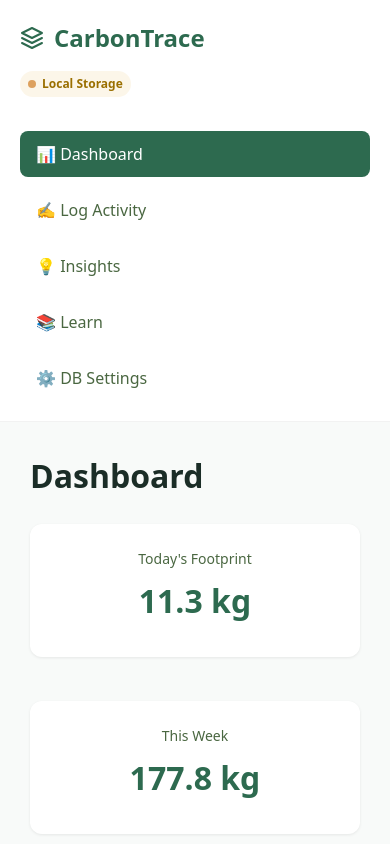
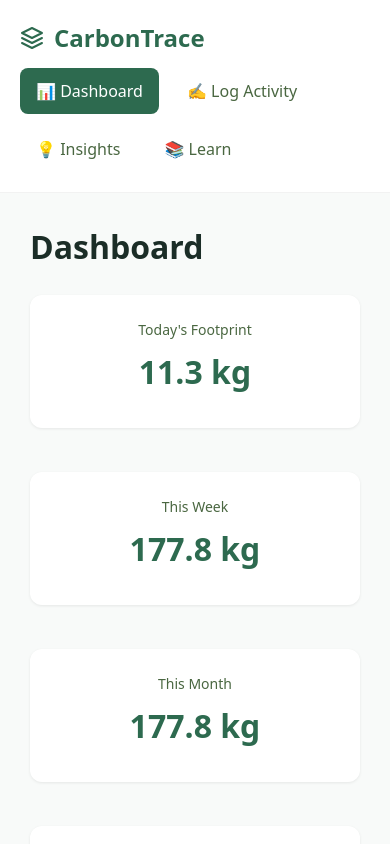
Before and after one commit to nid67/carbon-trace, a plain HTML site: page index.html in a window 390 px wide. Shown: the top 844 px of the page. Drawn offline with nearby package versions, Linux system fonts and the light colour scheme.

Commit message:
Restrict DB Settings view to ?admin=true parameter and optimize layout

```diff
--- a/index.html
+++ b/index.html
@@ -217,6 +217,17 @@
         height: auto;
         border-right: none;
         border-bottom: 1px solid rgba(0,0,0,0.05);
+        flex-direction: row;
+        flex-wrap: wrap;
+        align-items: center;
+        gap: 12px;
+      }
+      .brand {
+        margin-bottom: 0;
+        margin-right: 16px;
+      }
+      .connection-badge {
+        margin-bottom: 0;
       }
     }
 
@@ -1675,6 +1686,20 @@
         updateDashboard();
         renderLogTable();
         renderInsights();
+
+        // Hide DB Settings & Connection Indicator unless ?admin=true is present in the URL
+        const urlParams = new URLSearchParams(window.location.search);
+        const isAdmin = urlParams.get('admin') === 'true';
+        const settingsBtn = document.querySelector('[data-target="settings"]');
+        const statusBadge = document.getElementById('connection-status-badge');
+
+        if (settingsBtn) {
+          settingsBtn.style.display = isAdmin ? 'flex' : 'none';
+        }
+        if (statusBadge) {
+          statusBadge.style.display = isAdmin ? 'inline-flex' : 'none';
+        }
+
         updateConnectionBadge();
       }
 
```
